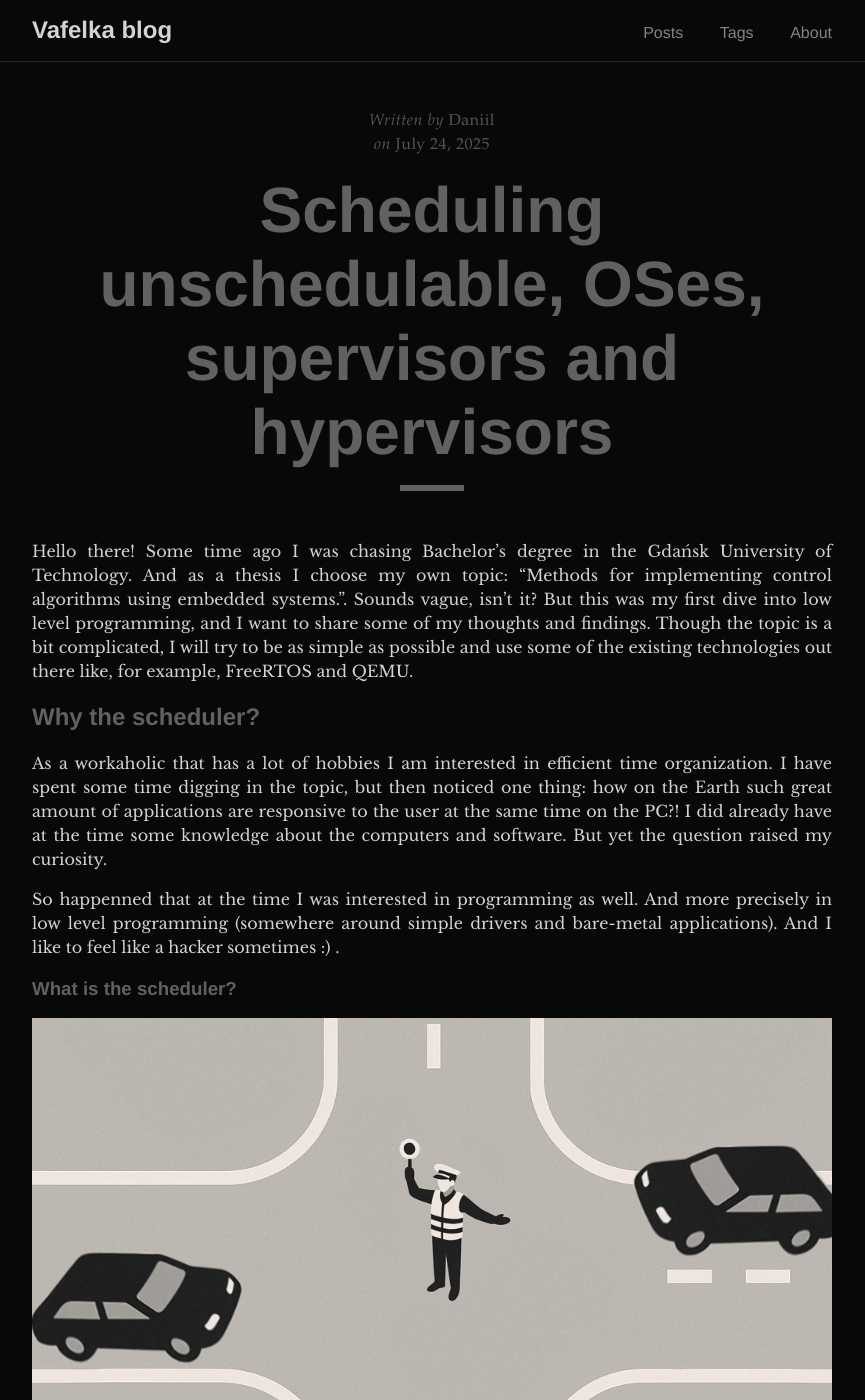
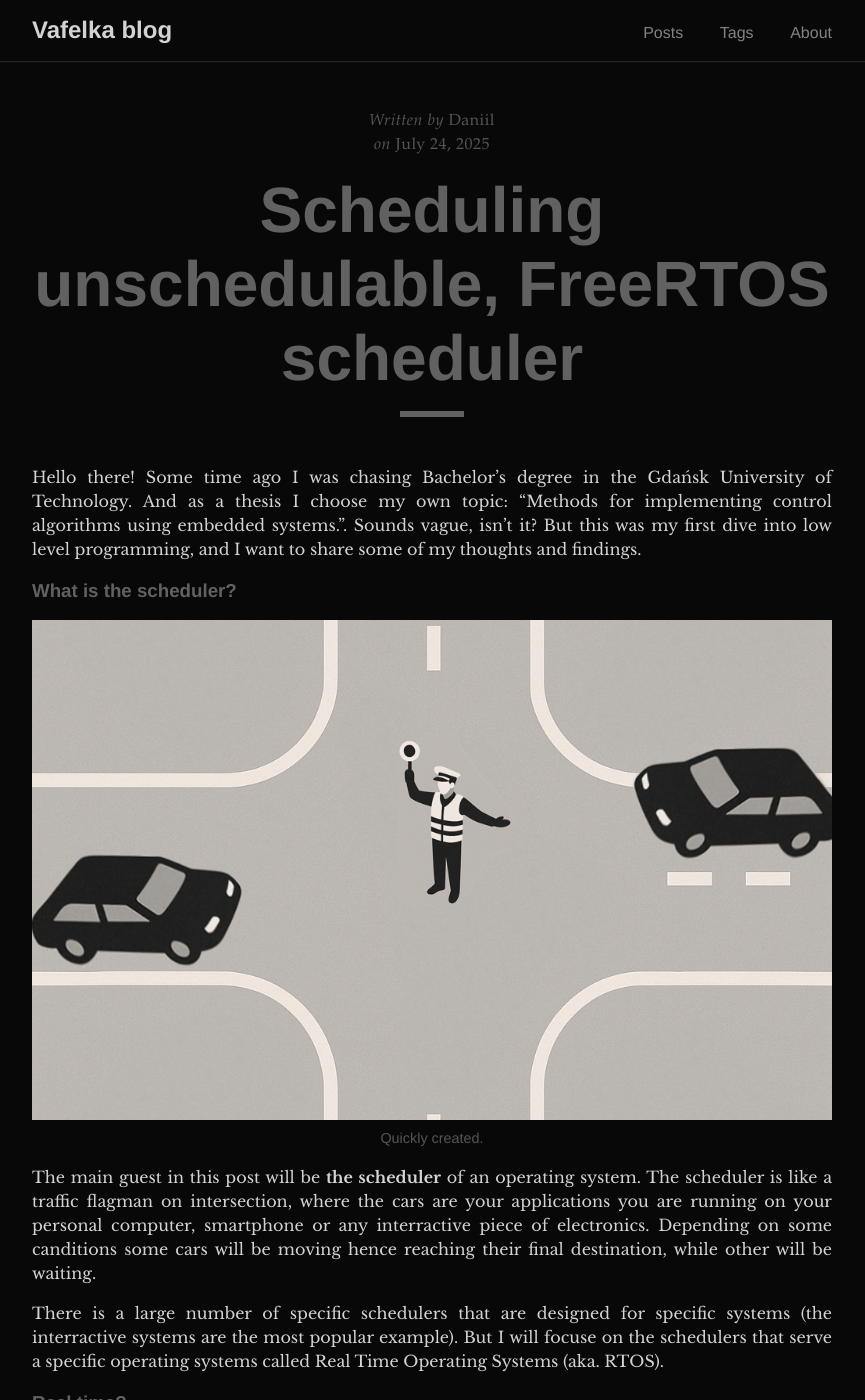
Before and after one commit to DaniilKl/vafelka-blog, a Jekyll site: the page built from _posts/2025-07-24-scheduling-introduction.md, in a window 1280 px wide and 1400 px high. Shown: the whole window, without its empty margins (208-1073 px from the left). Built offline with Jekyll 4.4.1, drawn with Linux system fonts in a browser that asks for light colours; some of the changed text lies outside the part shown.

Commit message:
_posts: scheduling-intro: focuse more on FreeRTOS, small fixes
Signed-off-by: Daniil Klimuk <danik.klimuk13@gmail.com>

```diff
--- a/_posts/2025-07-24-scheduling-introduction.md
+++ b/_posts/2025-07-24-scheduling-introduction.md
@@ -1,6 +1,6 @@
 ---
 layout: post
-title: "Scheduling unschedulable, OSes, supervisors and hypervisors"
+title: "Scheduling unschedulable, FreeRTOS scheduler"
 author: "Daniil"
 tags: programming engineering operating_systems
 excerpt_separator: <!--more-->
@@ -10,29 +10,16 @@ Hello there! Some time ago I was chasing Bachelor's degree in the Gdańsk
 University of Technology. And as a thesis I choose my own topic: "Methods for
 implementing control algorithms using embedded systems.". Sounds vague, isn't
 it? But this was my first dive into low level programming, and I want to share
-some of my thoughts and findings. Though the topic is a bit complicated, I will
-try to be as simple as possible and use some of the existing technologies out
-there like, for example, FreeRTOS and QEMU.
+some of my thoughts and findings.
 
 <!--more-->
-
-## Why the scheduler?
-
-As a workaholic that has a lot of hobbies I am interested in efficient time
-organization. I have spent some time digging in the topic, but then noticed one
-thing: how on the Earth such great amount of applications are responsive to the
-user at the same time on the PC?! I did already have at the time some knowledge
-about the computers and software. But yet the question raised my curiosity.
-
-So happenned that at the time I was interested in programming as well. And more
-precisely in low level programming (somewhere around simple drivers and
-bare-metal applications). And I like to feel like a hacker sometimes :) .
 
 ### What is the scheduler?
 
 ![flagman]({{ site.baseurl }}/assets/images/2025-07-24-scheduling-introduction/flagman.png)
 _Quickly created._
 
+The main guest in this post will be **the scheduler** of an operating system.
 The scheduler is like a traffic flagman on intersection, where the cars are your
 applications you are running on your personal computer, smartphone or any
 interractive piece of electronics. Depending on some canditions some cars will
@@ -45,7 +32,7 @@ Time Operating Systems (aka. RTOS).
 
 ### Real time?
 
-I thing the definition should be explained briefly before continuing. Here are
+I think the definition should be explained briefly before continuing. Here are
 some of the difinitions found on the internet:
 
 From [the wikipedia.org][rtos-wiki]:
@@ -92,10 +79,10 @@ focuse on **when** you get the result.
 ### Why RTOS'es?
 
 There is a great variety of operating systems out there. Why RTOSes then? The
-operating systems is a complex topic. Most of the time it is large codedbase,
-several layers of abstractions, large amount of APIs. And all of this varies by
-the architecture every operating system is built to run on and specific software
-implementation.
+operating system is a complex topic. Most of the time it has a large codedbase,
+several layers of abstractions, large amount of APIs, etc.. And all of this
+varies by the hardware architecture every operating system is built to run on
+and specific software implementation.
 
 Hence I wanted to skip all these huge general purpose operating systems and
 all the edge case implementations. And the RTOSes are very popular and mostly
```
Also changed, not shown: other parts of _posts/2025-07-24-scheduling-introduction.md (+4 -4 lines).
